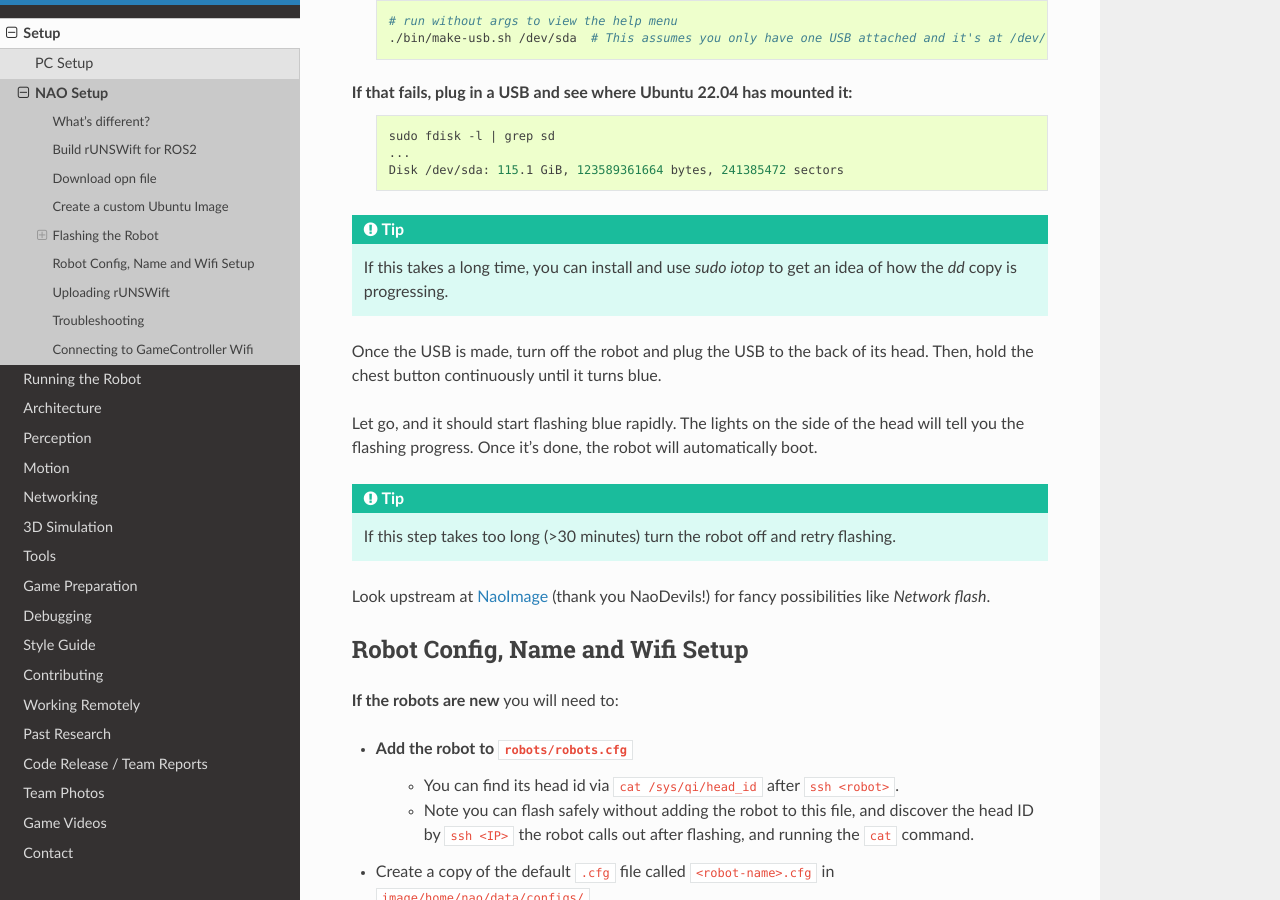
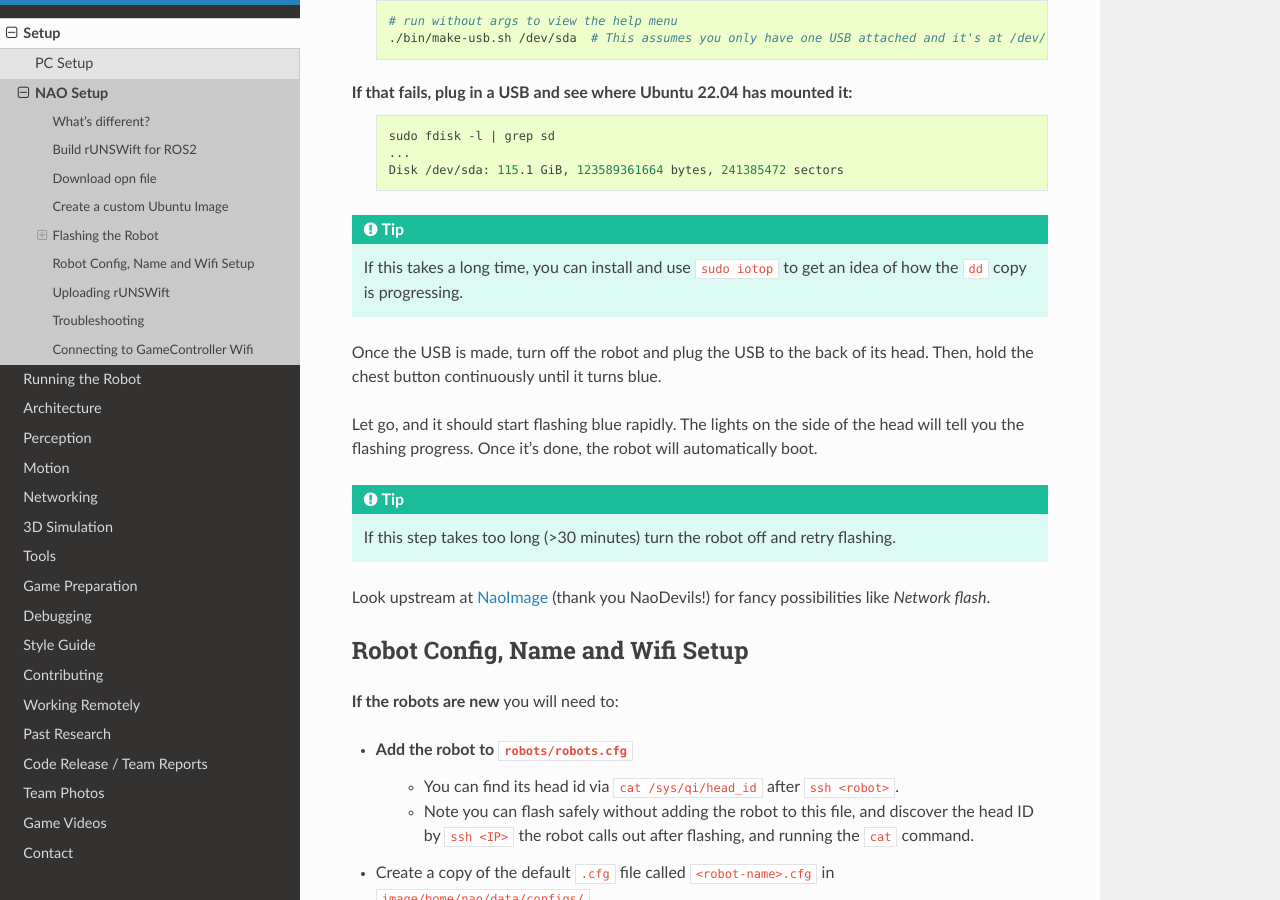
Before and after one commit to UNSWComputing/rUNSWift-docs, a Sphinx documentation site: the page built from source/setup/nao_setup.rst, in a window 1280 px wide and 900 px high, scrolled down 2670 px. Built offline with Sphinx 7.4.7 and the Read the Docs theme 3.1.0, drawn with Linux system fonts in a browser that asks for light colours.

```diff
--- a/source/setup/nao_setup.rst
+++ b/source/setup/nao_setup.rst
@@ -118,7 +118,7 @@ If that fails, plug in a USB and see where Ubuntu 22.04 has mounted it:
         Disk /dev/sda: 115.1 GiB, 123589361664 bytes, 241385472 sectors
 
 .. tip::
-    If this takes a long time, you can install and use `sudo iotop` to get an idea of how the `dd` copy is progressing.
+    If this takes a long time, you can install and use ``sudo iotop`` to get an idea of how the ``dd`` copy is progressing.
 
 Once the USB is made, turn off the robot and plug the USB to the back of its head. Then, hold the chest button continuously until it turns blue.
 
```
